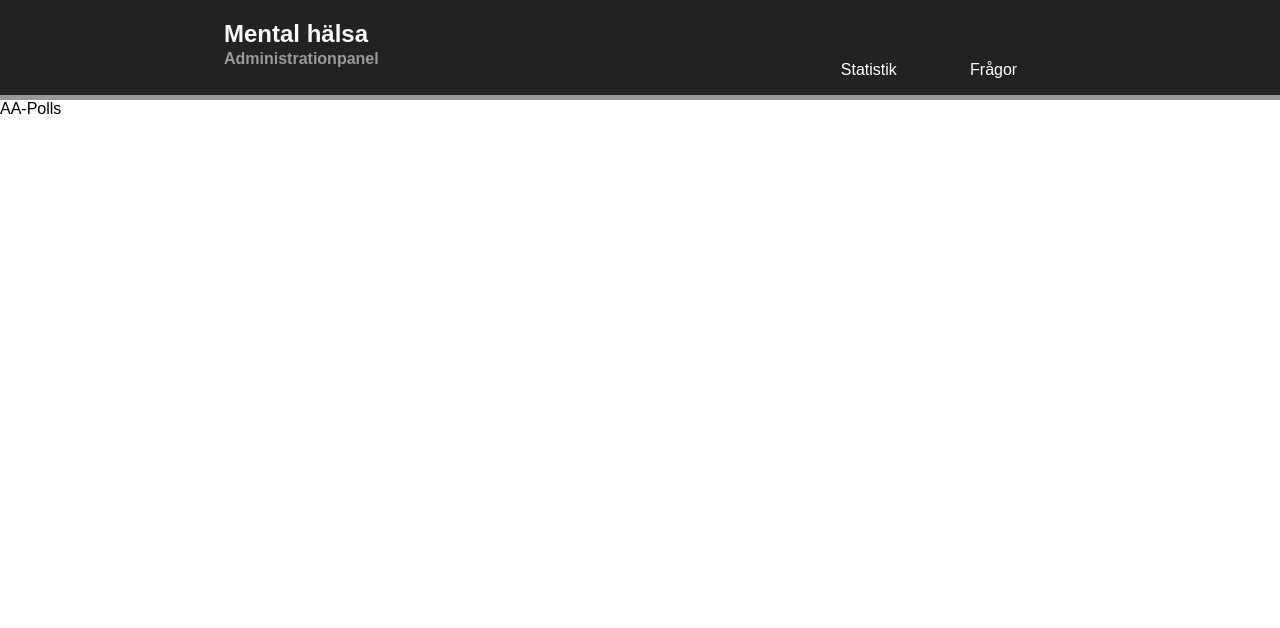
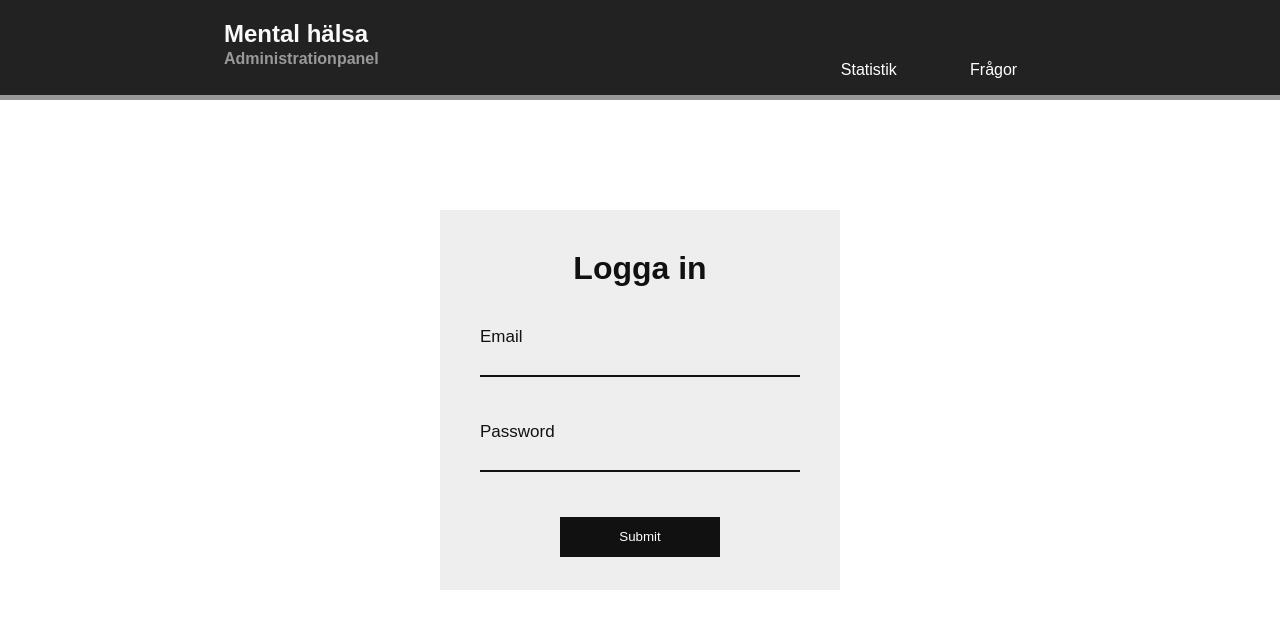
Before and after one commit to Simple-MAX/AA-Polls-1, a plain HTML site: page src/pages/index.html in a window 1280 px wide. Drawn offline with Linux system fonts and the light colour scheme; files that its build step writes are made by us from their sources.

Commit message:
Added basic html/css structure for login

```diff
--- a/src/css/main-style.css
+++ b/src/css/main-style.css
@@ -1,6 +1,7 @@
 * {
     padding: 0;
     margin: 0;
+    border: 0;
     box-sizing: border-box;
     font-family: Arial, Helvetica, sans-serif;
 }
@@ -70,3 +71,60 @@
 .nav-meny-container > li:active{
     background-color: #999;
 }
+
+
+
+/*     LOGIN     */
+
+.login-container {
+    width: 400px;
+    height: 380px;
+    position: absolute;
+    top: 0;
+    bottom: 0;
+    left: 0;
+    right: 0;
+    margin: auto;
+}
+
+.login-content {
+    background-color: #eee;
+    width: 400px;
+    height: 380px;
+}
+
+.login-content > h1 {
+    width: 400px;
+    padding: 40px 0;
+    background-color: #eee;
+    color: #111;
+    text-align: center;
+    display: block;
+}
+
+.login-content > input {
+    color: #111;
+    width: 80%;
+    height: 30px;
+    margin: 0 10%;
+    margin-bottom: 45px;
+    display: block;
+    transition: all 0.3s ease-in-out;
+    border-bottom: 2px solid #111;
+    background-color: #eee;
+}
+
+.login-content > p {
+    color: #111;
+    margin-left: 10%;
+    font-size: 17px;
+}
+
+#login-submit {
+    width: 40%;
+    height: 40px;
+    margin: 20px 30%;
+    border-bottom: 2px solid #111;
+    background-color: #111;
+    color: #fff;
+}
--- a/src/pages/index.html
+++ b/src/pages/index.html
@@ -3,11 +3,9 @@
     <head>
         <meta http-equiv="content-type" content="text/html; charset=utf-8">
         <meta name="viewport" content="width=device-width, initial-scale=1.0">
-        <link rel="stylesheet" type="text/css" href="src/css/main-style.css">
+        <link rel="stylesheet" type="text/css" href="../css/main-style.css">
         <title>AA-Polls</title>
-
     </head>
-
     <body>
         <header>
             <nav>
@@ -26,11 +24,17 @@
             </nav>
         </header>
         <main>
+            <div class="login-container">
+                <div class="login-content">
+                    <h1>Logga in</h1>
+                    <p>Email</p><input id="login-email" type="Email">
+                    <p>Password</p><input id="login-pass" type="password">
+                    <input id="login-submit" placeholder="Password" type="submit">
+                </div>
+            </div>
 
         </main>
         <footer>
-
         </footer>
-        <p>AA-Polls</p>
     </body>
 </html>
```
